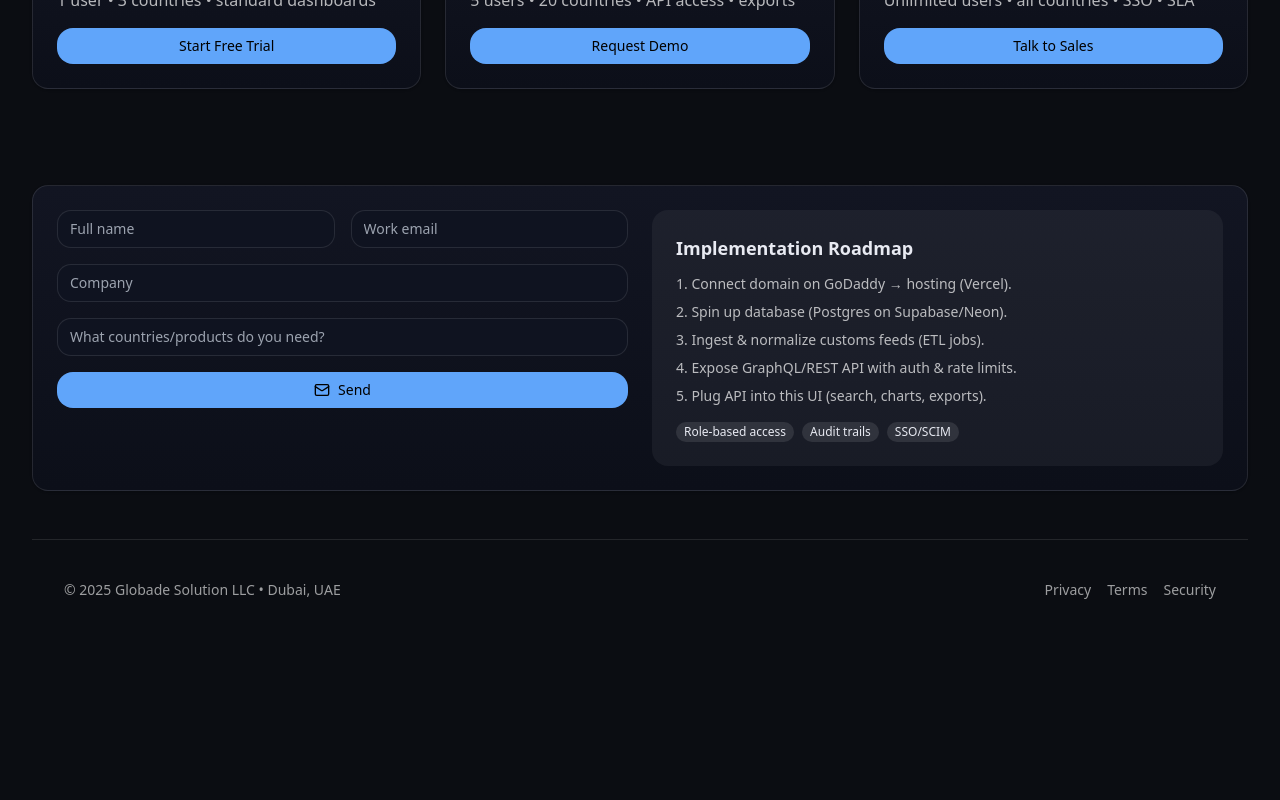
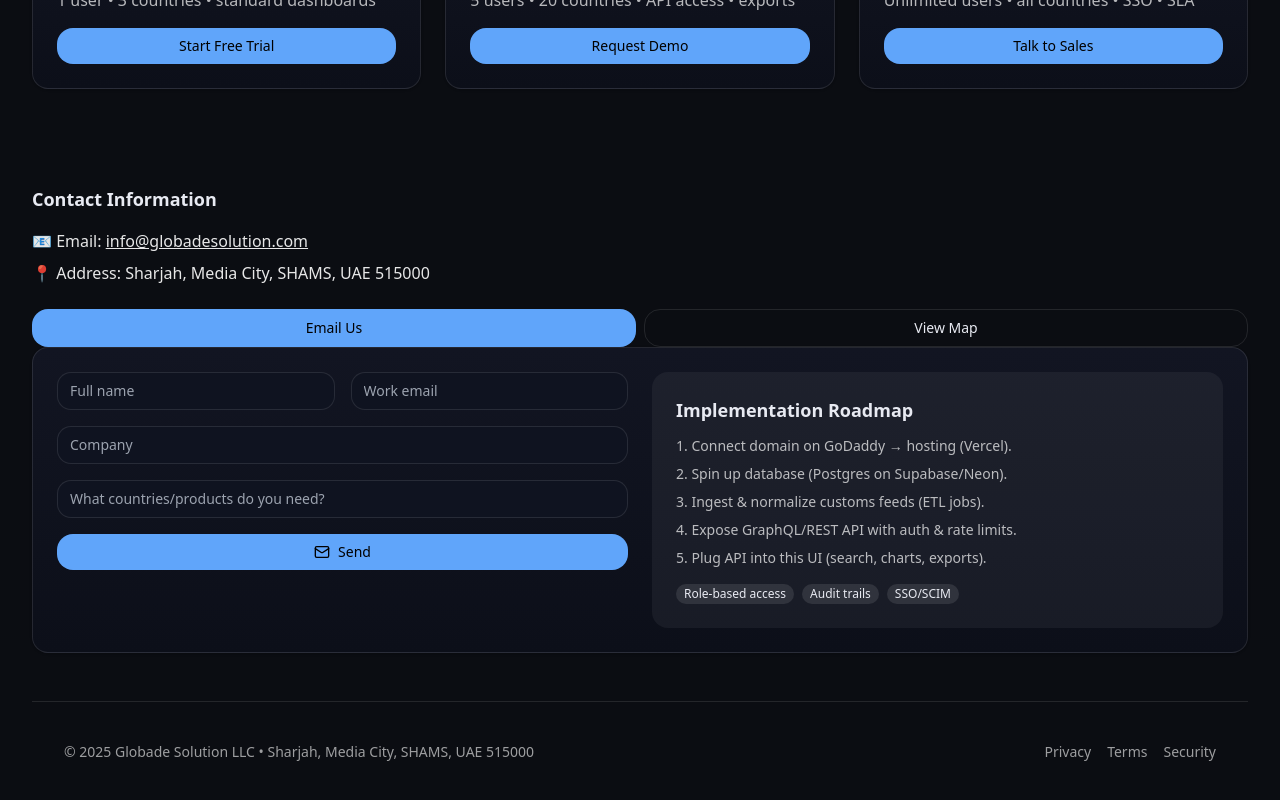
Before and after one commit to Rijuchak/globadesolution, a Next.js app: page / in a window 1280 px wide. Shown: the part 2104-2904 px from the top of the page. Before the commit the page ends 2792 px from the top, so only its background shows below. Built offline with nearby package versions, Linux system fonts and the light colour scheme.

Commit message:
Update page.tsx - Added contact info

```diff
--- a/src/app/page.tsx
+++ b/src/app/page.tsx
@@ -252,6 +252,20 @@ export default function Page() {
 
       {/* Contact */}
       <section id="contact" className="container py-12">
+        <div className="space-y-4">
+  <h4 className="text-lg font-semibold">Contact Information</h4>
+
+  <ul className="space-y-2 text-white/90">
+    <li>📧 Email: <a className="underline hover:text-primary" href="mailto:info@globadesolution.com">info@globadesolution.com</a></li>
+    <li>📍 Address: Sharjah, Media City, SHAMS, UAE 515000</li>
+  </ul>
+
+  <div className="grid grid-cols-2 gap-2 pt-2">
+    <a className="btn btn-primary text-center" href="mailto:info@globadesolution.com">Email Us</a>
+    <a className="btn btn-outline text-center" href="https://maps.google.com/?q=Sharjah, Media City, SHAMS, UAE 515000" target="_blank">View Map</a>
+  </div>
+</div>
+
         <div className="card p-6">
           <div className="grid md:grid-cols-2 gap-6">
             <div className="space-y-4">
@@ -283,7 +297,7 @@ export default function Page() {
 
         <footer className="py-10 mt-12 border-t border-white/10">
           <div className="container text-sm text-white/60 flex flex-col md:flex-row items-center justify-between gap-3">
-            <div>© {new Date().getFullYear()} Globade Solution LLC • Dubai, UAE</div>
+            <div>© {new Date().getFullYear()} Globade Solution LLC • Sharjah, Media City, SHAMS, UAE 515000</div>
             <div className="flex items-center gap-4">
               <Link href="#" className="hover:text-primary">Privacy</Link>
               <Link href="#" className="hover:text-primary">Terms</Link>
```
